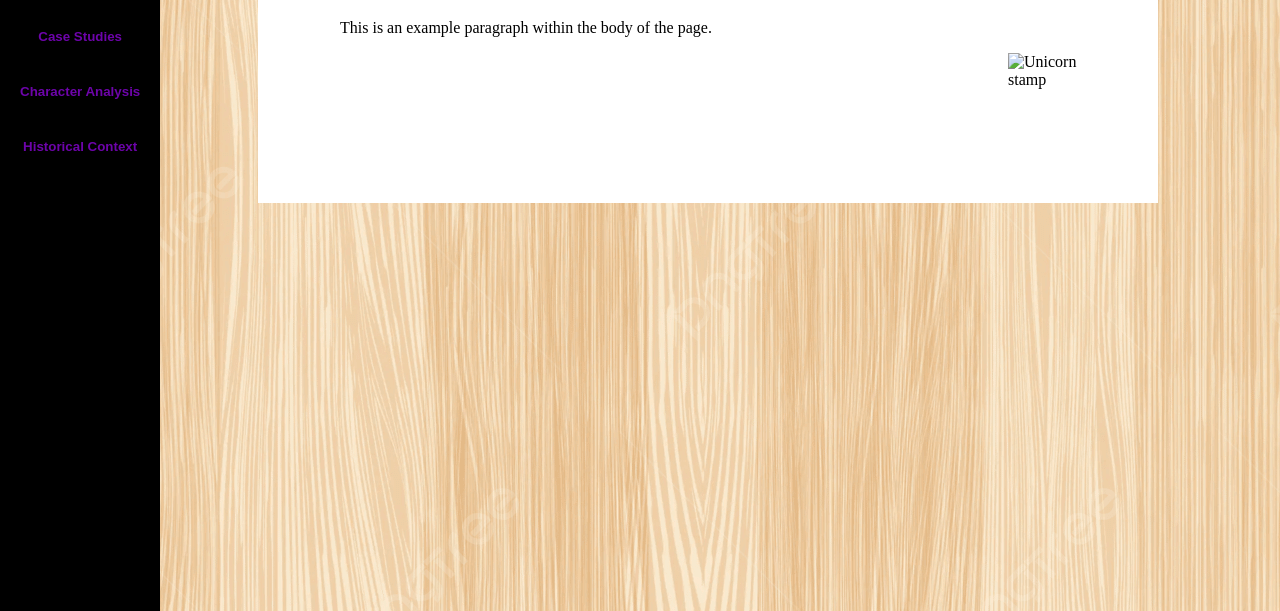
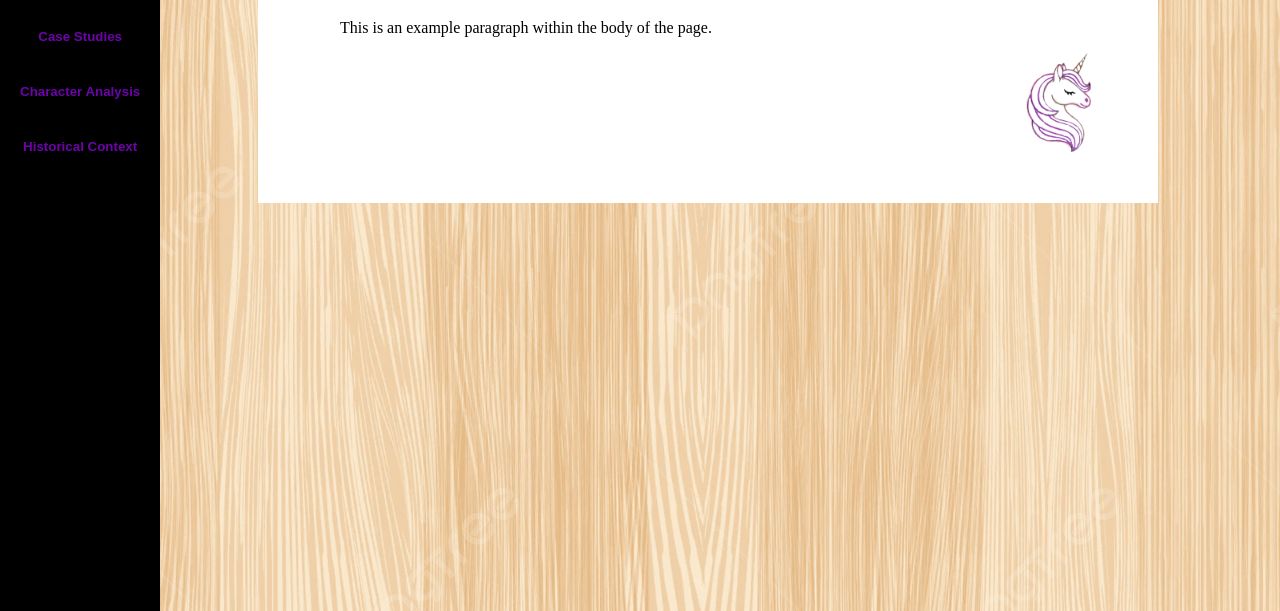
Before and after one commit to Best-TechSavvy/SAMHIF, a plain HTML site: page index.html in a window 1280 px wide. Shown: the part 189-800 px from the top of the page. Drawn offline with Linux system fonts and the light colour scheme.

Commit message:
Update index.html

```diff
--- a/index.html
+++ b/index.html
@@ -20,7 +20,7 @@
         <div class="paper" id="secthome">
             <h1>Welcome to My Website!</h1>
             <p>This is an example paragraph within the body of the page.</p>
-            <img class="stamp" src="stamp2.png" alt="Unicorn stamp">
+            <img class="stamp" src="stamp.png" alt="Unicorn stamp">
         </div>
         <div class="paper" id="section1">
             <h1>Key Statistics</h1>
```
